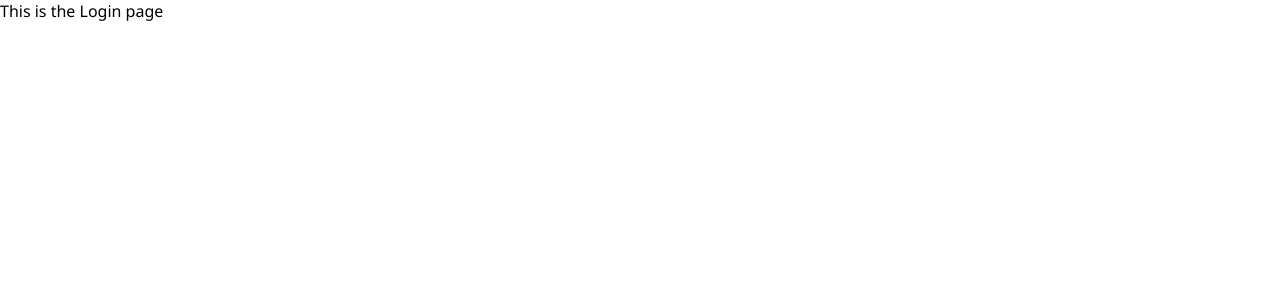
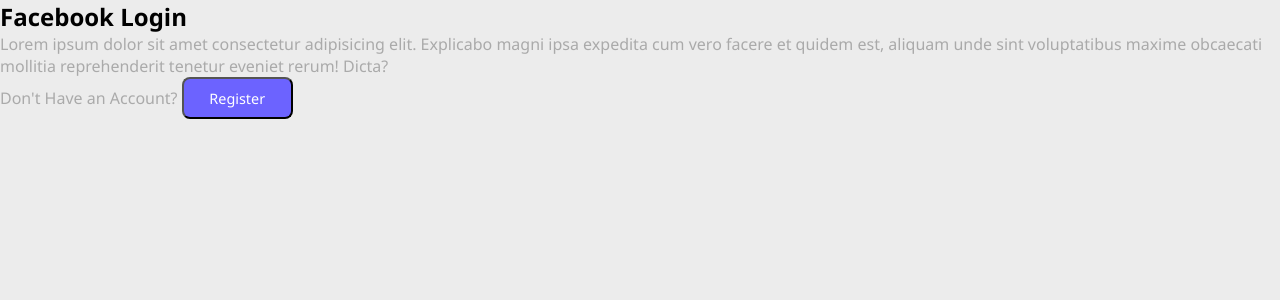
Before and after one commit to peterchims/FacebookApp, a React (Vite) app: page / in a window 1280 px wide. Shown: the top 300 px of the page. Built offline with nearby package versions, Linux system fonts and the light colour scheme.

Commit message:
Creating the login page and also the styling

```diff
--- a/src/App.css
+++ b/src/App.css
@@ -27,5 +27,46 @@
 img{
   width: 100%;
   display: block;
-  object-fit: contain;
+  object-fit: cover;
 }
+.user{
+  display: flex;
+  align-items: center;
+  gap: 10px;
+}
+.user img{
+  width: 33px;
+  aspect-ratio: 1/1;
+  border-radius: 50%;
+}
+.user h4{
+  color: var(--color-primary);
+}
+body{
+  background: var(--color-bg);
+  color: var(--color-soft);
+}
+small, p{
+  color: var(--color-soft);
+}
+.btn{
+  padding: .6rem 1.6rem;
+  display: inline-block;
+  width: fit-content;
+  cursor: pointer;
+  border-radius: .5rem;
+  font-size: .9rem;
+  font-weight: 500;
+  transition: .3s ease;
+}
+.btn:hover{
+  opacity: .7;
+}
+.btn-primary{
+  background:var(--color-primary);
+  color: #fff;
+}
+.btn-red{
+  background: var(--color-red);
+  color: #fff;
+}
--- a/src/pages/login/login.jsx
+++ b/src/pages/login/login.jsx
@@ -3,7 +3,17 @@
 
 function Login() {
     return(
-        <div> This is the Login page
+        <div className='login'>
+        <div className="left">
+            <h2>Facebook Login</h2>
+            <p> Lorem ipsum dolor sit amet consectetur adipisicing elit. Explicabo magni ipsa expedita cum vero facere et quidem est, aliquam unde sint voluptatibus
+                 maxime obcaecati mollitia reprehenderit tenetur eveniet rerum! Dicta?</p>
+       <span>Don't Have an Account? </span>
+       <button className='btn btn-primary'> Register</button>
+        </div>
+        <div className="right">
+
+        </div>
 
         </div>
     )
```
